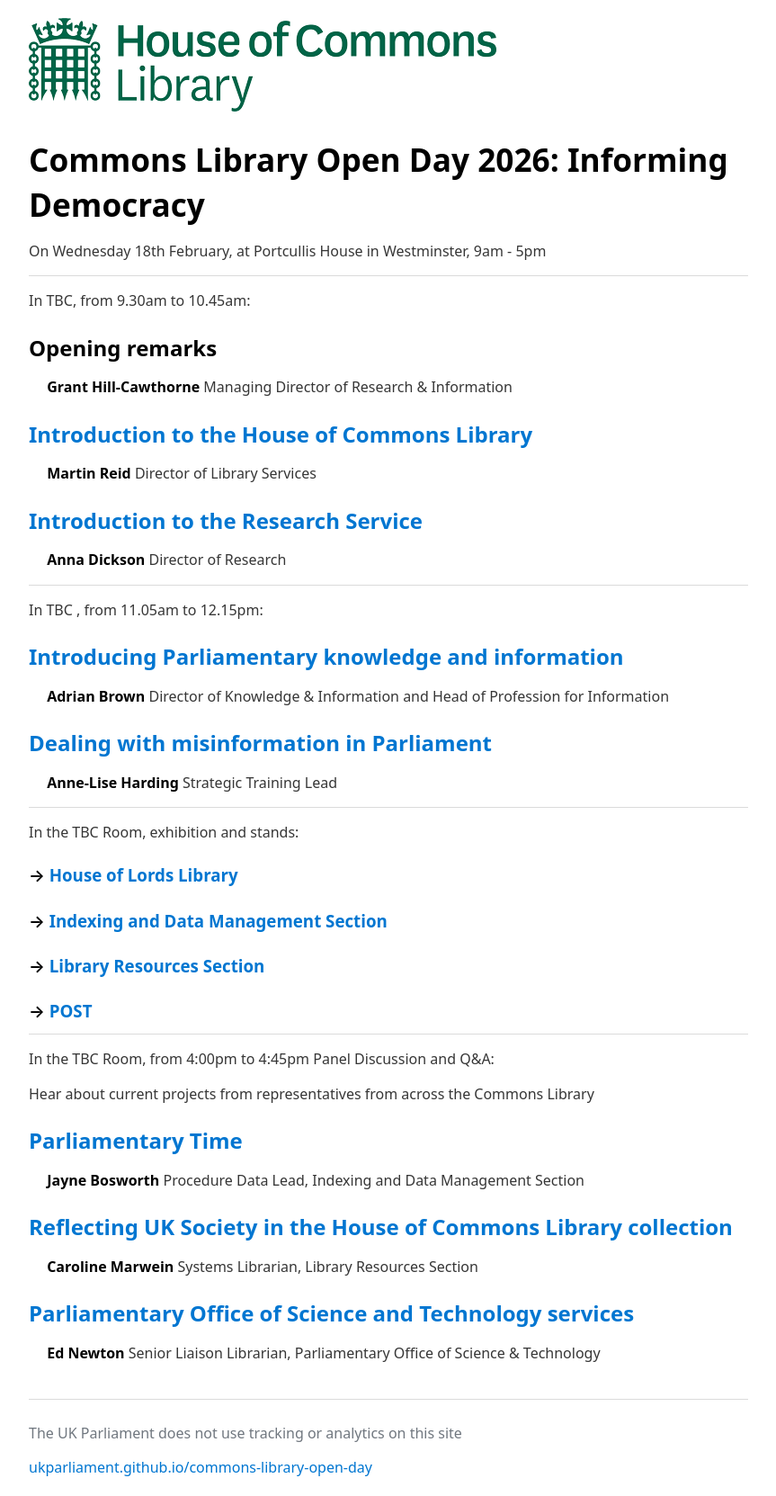
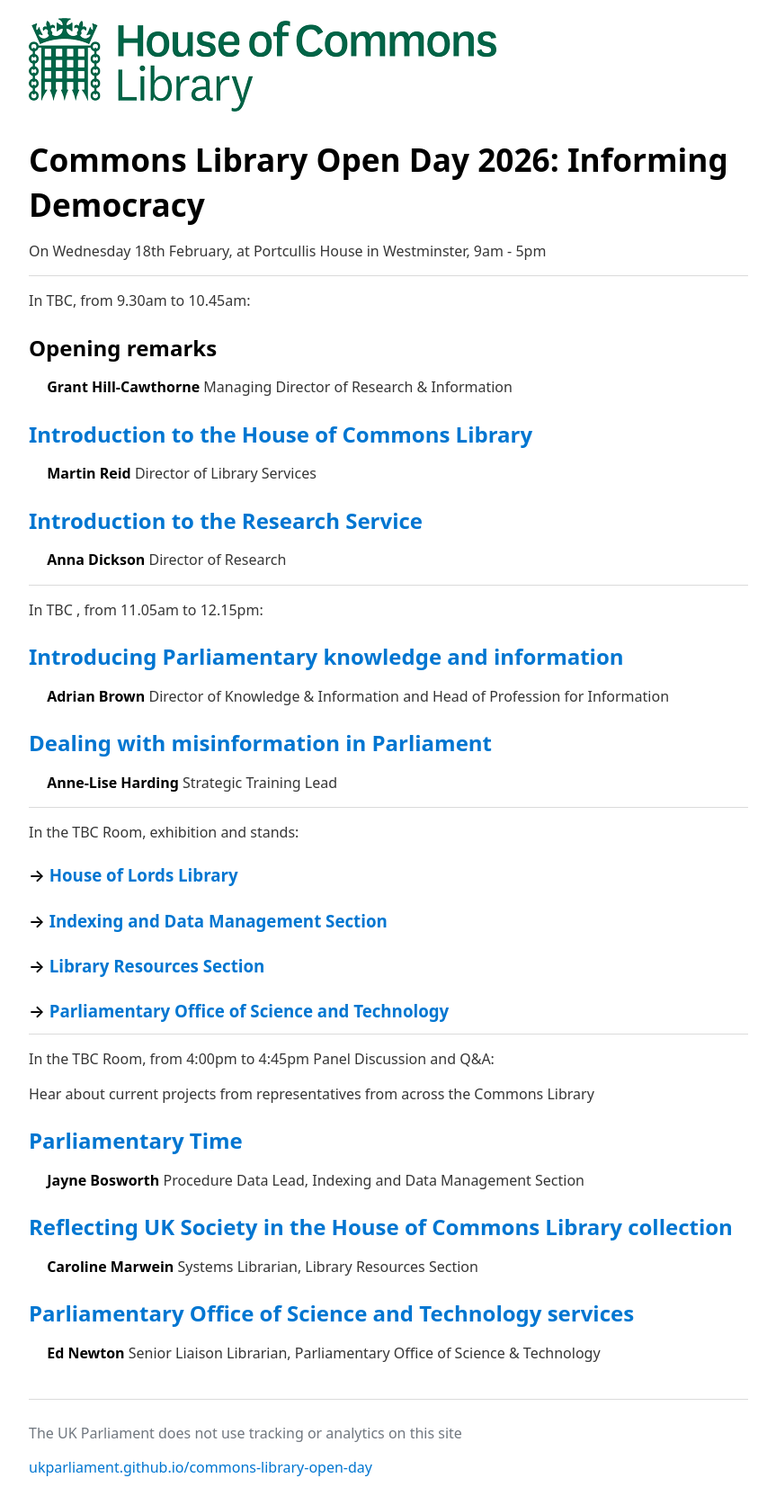
Before and after one commit to ukparliament/commons-library-open-day, a Jekyll site: the page built from 2026/index.md, in a window 1280 px wide. Shown: the whole page at 90% size, without its empty margins (208-1071 px from the left). Built offline with Jekyll 4.4.1, drawn with Linux system fonts in a browser that asks for light colours; our own code applies the rules of GitHub Pages for plain Markdown files.

Commit message:
Update index.md

```diff
--- a/2026/index.md
+++ b/2026/index.md
@@ -36,7 +36,7 @@ In the TBC Room, exhibition and stands:
 
 ### &rarr; [Library Resources Section](lrs)
 
-### &rarr; [POST](post)
+### &rarr; [Parliamentary Office of Science and Technology](post)
 
 ---
 In the TBC Room, from 4:00pm to 4:45pm Panel Discussion and Q&A:
```
